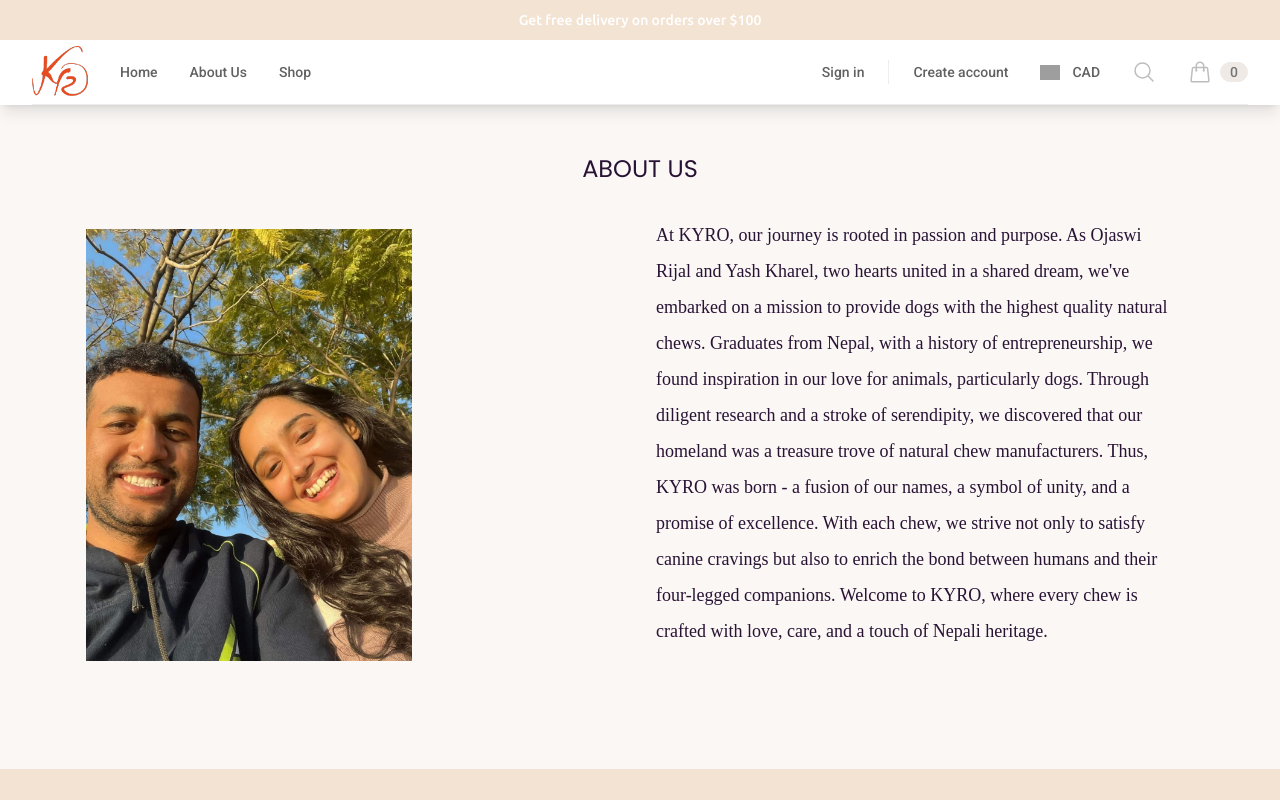
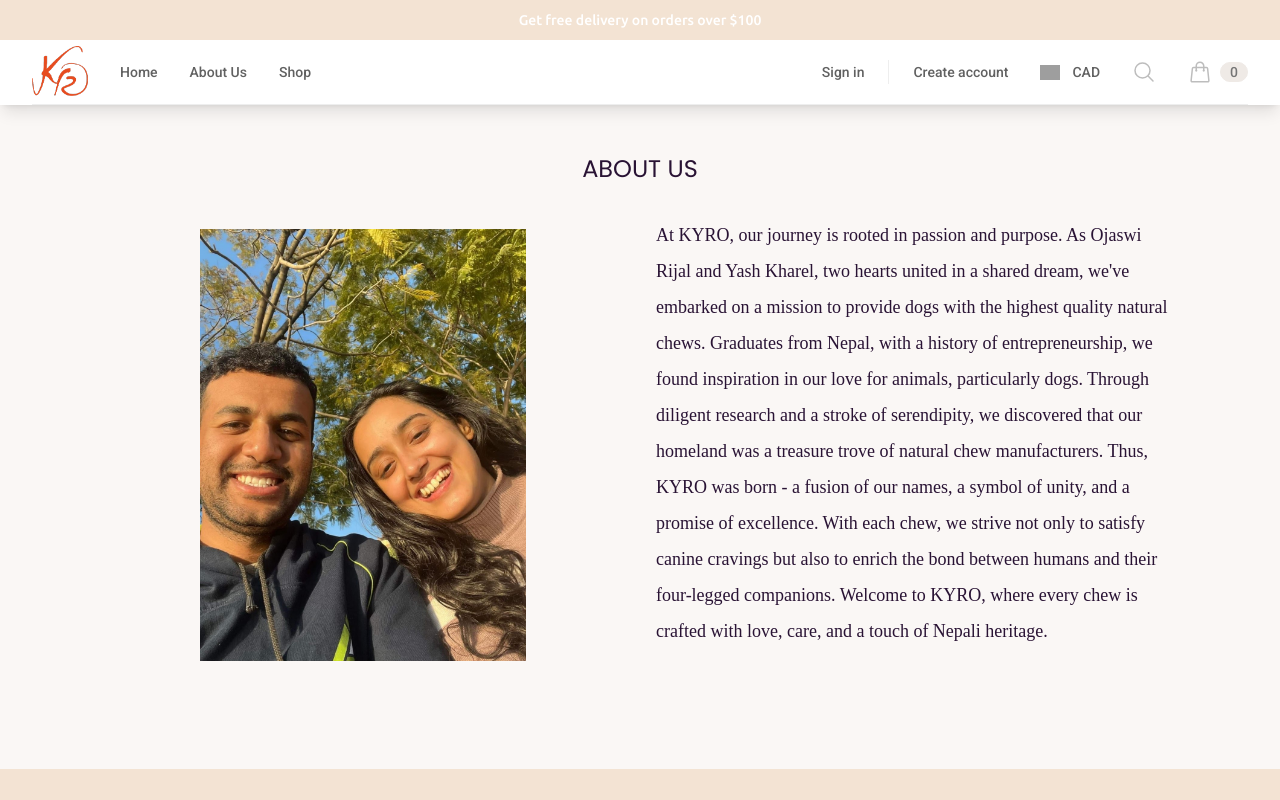
Before and after one commit to YashKharel19/Kyro, a React (Vite) app: page /aboutus in a window 1280 px wide. Shown: the top 800 px of the page. Built offline with nearby package versions, Linux system fonts and the light colour scheme; grey boxes are pictures that could not be loaded.

Commit message:
image done

```diff
--- a/src/pages/AboutUs/AboutUs.tsx
+++ b/src/pages/AboutUs/AboutUs.tsx
@@ -17,7 +17,7 @@
       <h4 className="uppercase title-font text-2xl mb-8 text-center">About Us</h4>
 
       <div className="flex flex-wrap justify-center items-center mb-12">
-        <div className="w-full md:w-1/2">
+        <div className="w-full md:w-1/2 flex justify-center">
           <img
             src="../../../src/assets/about/about.jpg"
             alt="About Us"
@@ -28,7 +28,7 @@
         </div>
         <div className="w-full md:w-1/2 px-4">
 
-          <p ref={paragraphRef} className="text-lg mb-6 leading-loose font-serif justify">
+          <p ref={paragraphRef} className="text-lg mb-6 leading-loose font-serif">
             At KYRO, our journey is rooted in passion and purpose. As Ojaswi Rijal and Yash Kharel, two hearts united in a shared dream, we've embarked on a mission to provide dogs with the highest quality natural chews. Graduates from Nepal, with a history of entrepreneurship, we found inspiration in our love for animals, particularly dogs. Through diligent research and a stroke of serendipity, we discovered that our homeland was a treasure trove of natural chew manufacturers. Thus, KYRO was born - a fusion of our names, a symbol of unity, and a promise of excellence. With each chew, we strive not only to satisfy canine cravings but also to enrich the bond between humans and their four-legged companions. Welcome to KYRO, where every chew is crafted with love, care, and a touch of Nepali heritage.
           </p>
 
```
